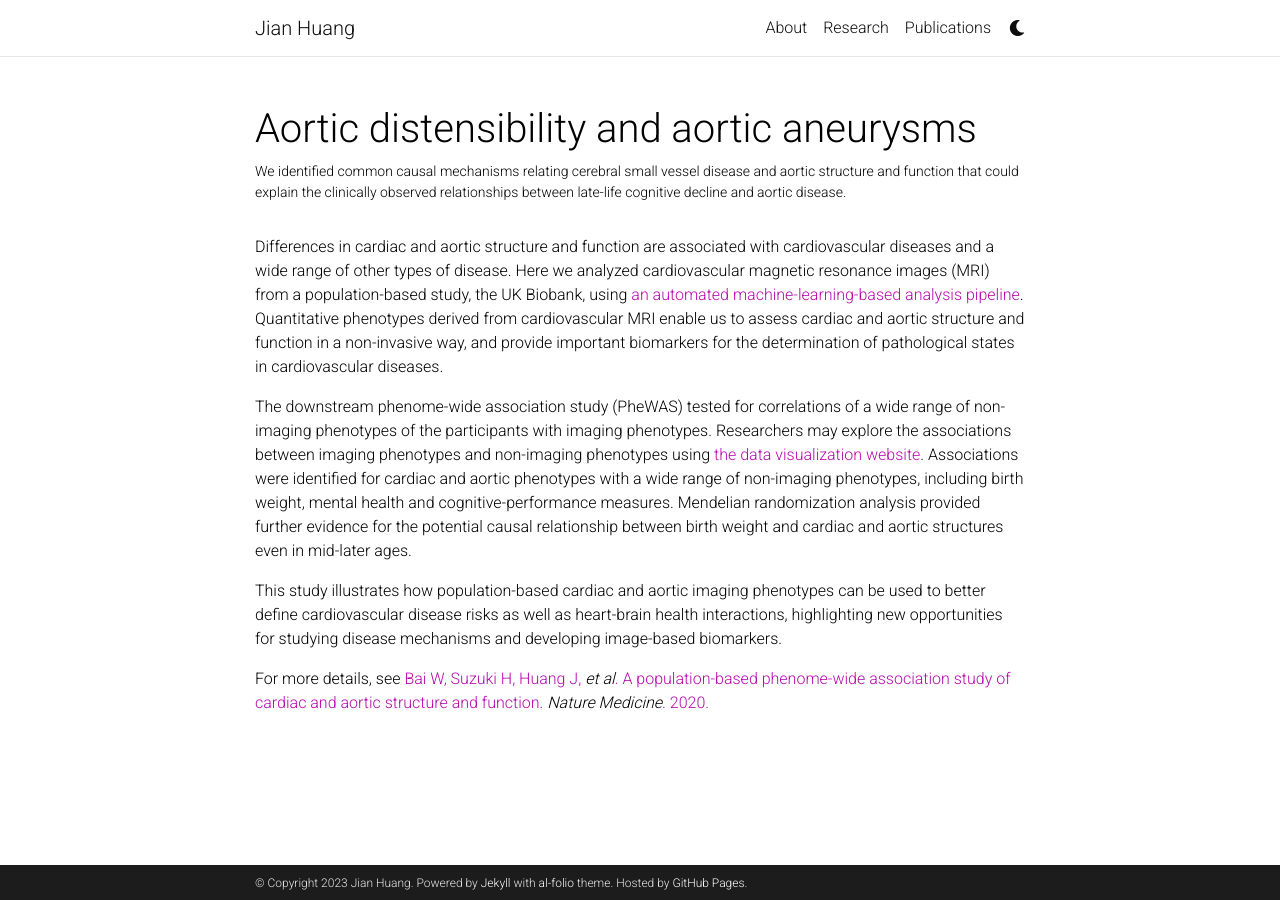
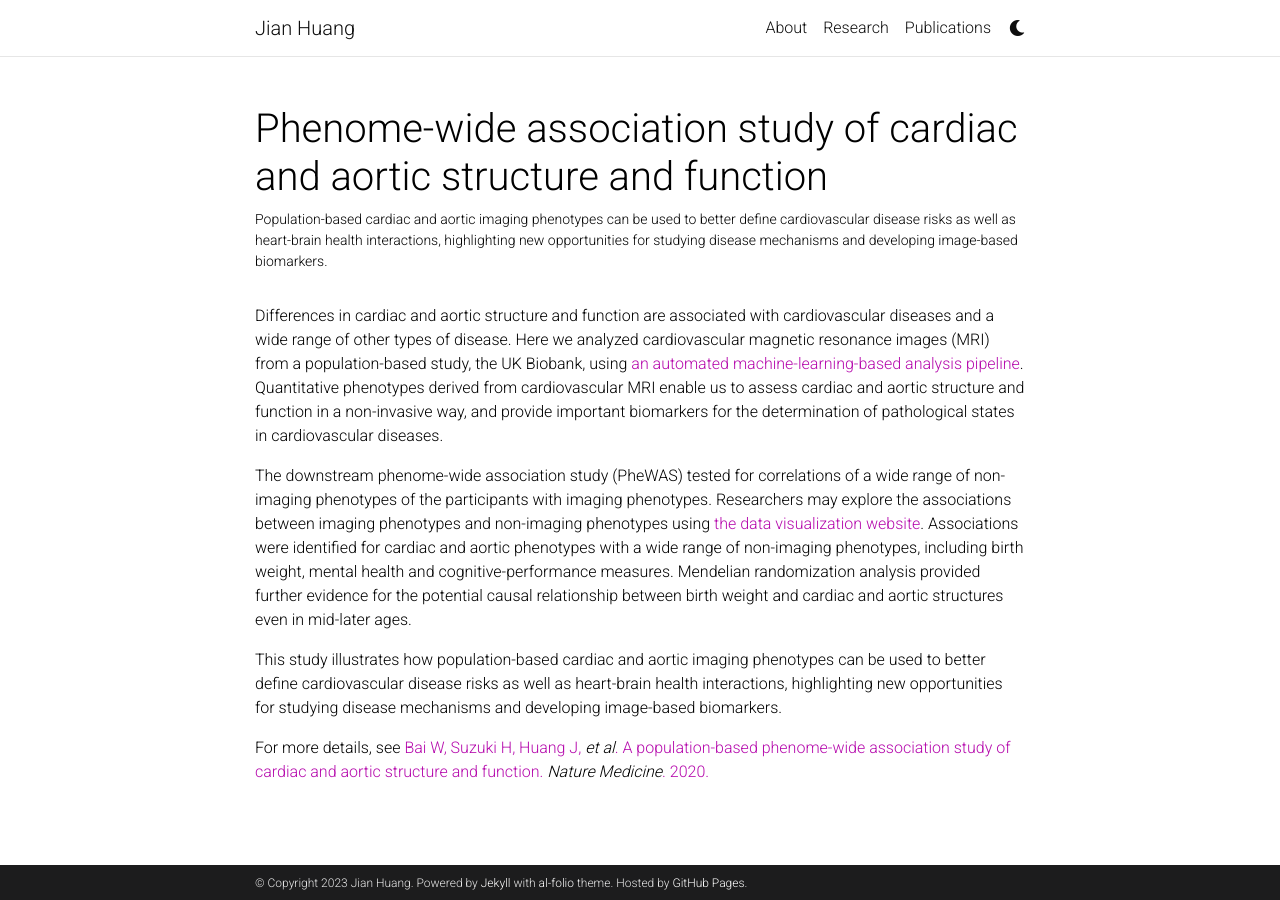
Before and after one commit to jianvhuang/jianvhuang.github.io, a Jekyll site: the page built from _projects/PheWAS_cardiac_and_aortic_structure_and_function.md, in a window 1280 px wide. Built offline with Jekyll 4.4.1, drawn with Linux system fonts in a browser that asks for light colours; full-size pictures stand in for the smaller copies a plugin makes; comment, search, counter and statistics services are not loaded; a style sheet for code colours, icons or effects is not loaded.

Commit message:
add new _project

```diff
--- a/_projects/PheWAS_cardiac_and_aortic_structure_and_function.md
+++ b/_projects/PheWAS_cardiac_and_aortic_structure_and_function.md
@@ -1,7 +1,7 @@
 ---
 layout: page
-title: Aortic distensibility and aortic aneurysms
-description: We identified common causal mechanisms relating cerebral small vessel disease and aortic structure and function that could explain the clinically observed relationships between late-life cognitive decline and aortic disease.
+title: Phenome-wide association study of cardiac and aortic structure and function
+description: Population-based cardiac and aortic imaging phenotypes can be used to better define cardiovascular disease risks as well as heart-brain health interactions, highlighting new opportunities for studying disease mechanisms and developing image-based biomarkers.
 img: assets/img/publication_preview/cardiac_and_aortic_imaging.png
 importance: 1
 ---
```
Also changed, not shown: _projects/Inflammation_and_AD.md (+2 -2 lines).
